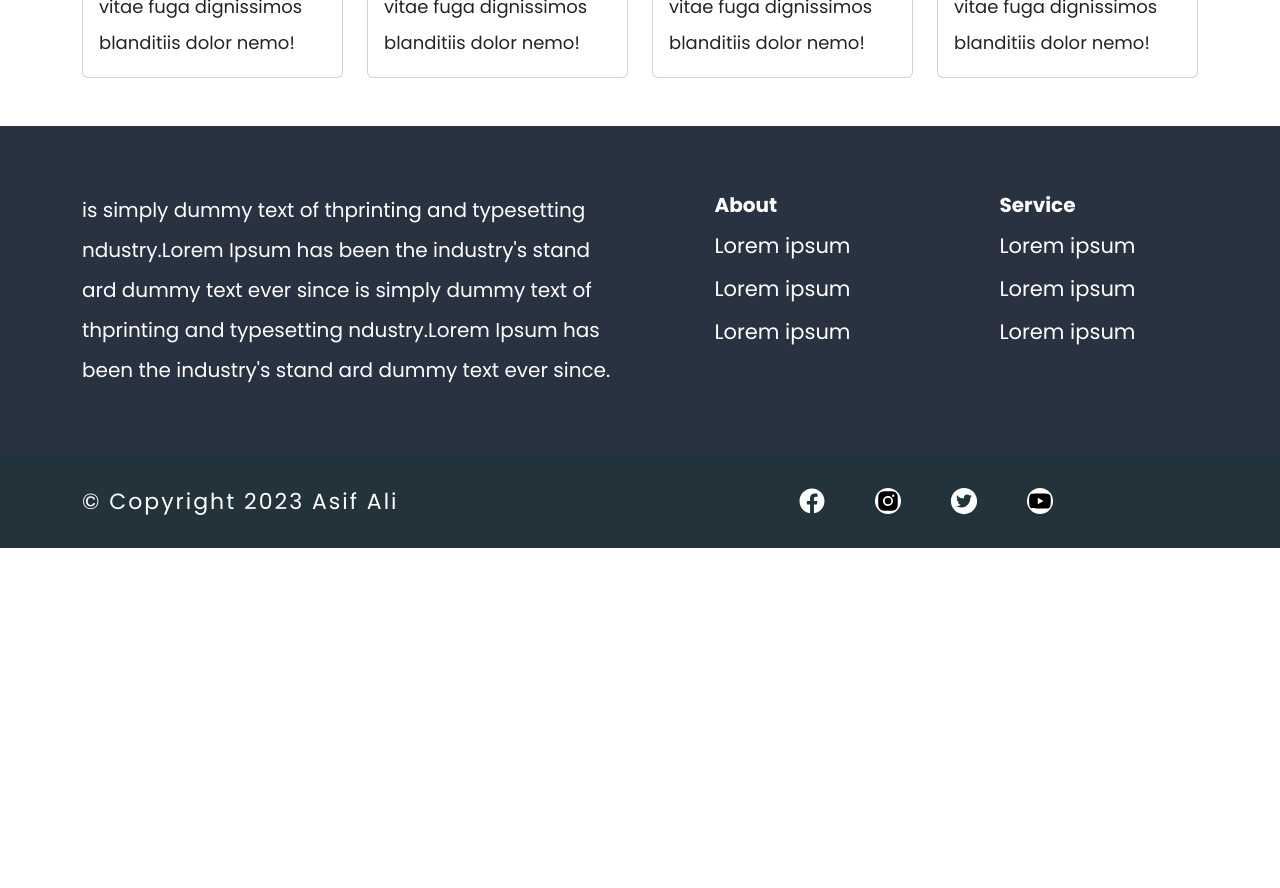
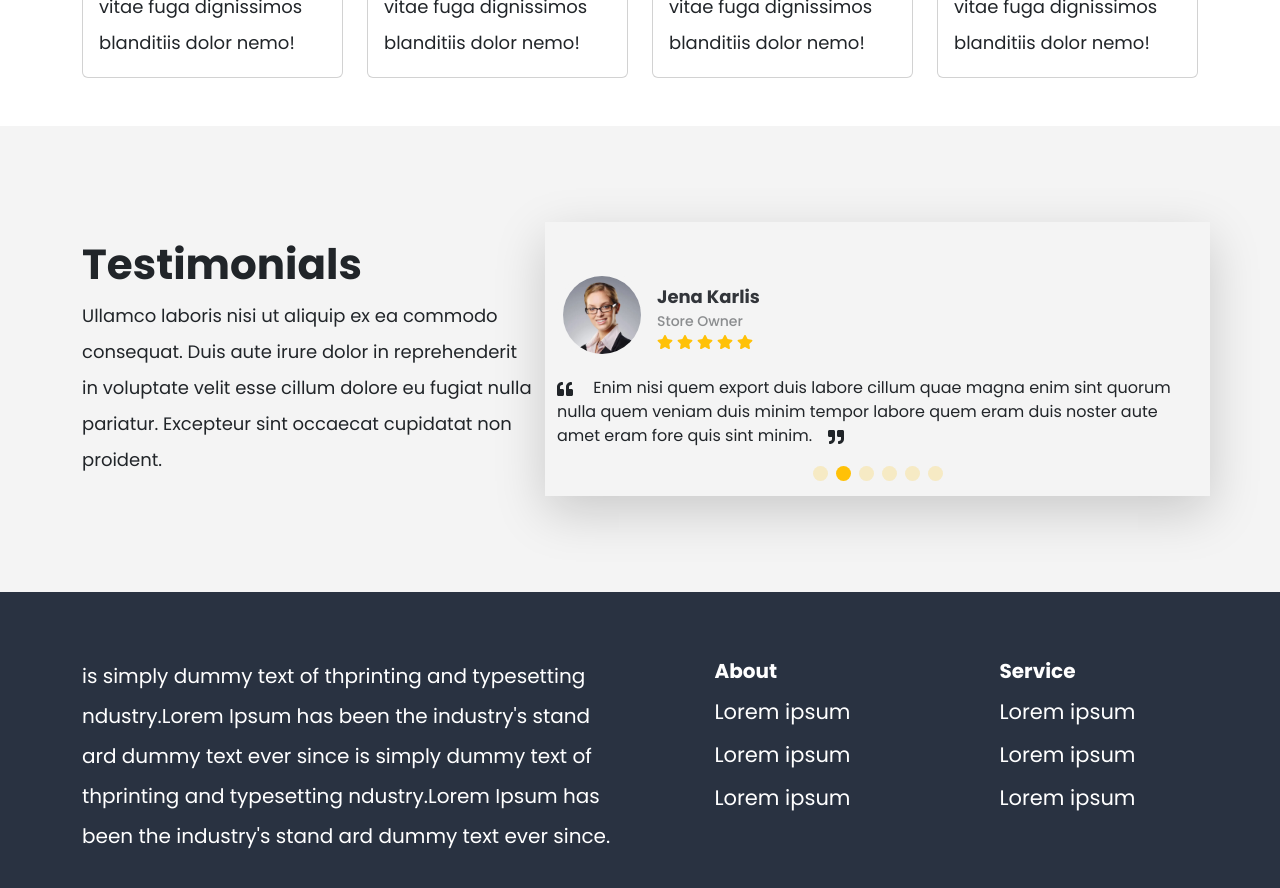
Before and after one commit to Asifmzn12/Website, a React (Vite) app: page / in a window 1280 px wide. Shown: the part 2340-3228 px from the top of the page. Before the commit the page ends 2888 px from the top, so only its background shows below. Built offline with nearby package versions, Linux system fonts and the light colour scheme; no server answers.

Commit message:
testimonial-Fix

```diff
--- a/src/App.css
+++ b/src/App.css
@@ -8,7 +8,9 @@
     --light-color:#e9ecef;
     --primary-font:'Poppins', sans-serif;
     --secondry-font:'Roboto', sans-serif;
-
+    --background-color: #f4f4f4;
+    --text-color:#32353a;
+    --text2-color:33, 37, 41;
 }
 body{
     width: 100vw;
--- a/src/Component/Aboutus.jsx
+++ b/src/Component/Aboutus.jsx
@@ -1,7 +1,7 @@
 import { useUserContext } from '../config/Usercontext';
 import Accordion from 'react-bootstrap/Accordion';
 
-import Images from './ImageApi';
+import Images from '../config/ImageApi'
 import Marquee from 'react-fast-marquee';
 import '../assets/css/about.css';
 
--- a/src/Component/Home.jsx
+++ b/src/Component/Home.jsx
@@ -1,13 +1,13 @@
 /* eslint-disable react/prop-types */
 /* eslint-disable react/no-unknown-property */
+import Images from '../config/ImageApi';
+import { Swiper, SwiperSlide } from 'swiper/react';
+import 'swiper/css';
+import { Navigation, Pagination, Scrollbar, A11y,Autoplay } from 'swiper/modules';
+import 'swiper/css/pagination';
+import "../assets/css/home.css"
+import { FaStar, FaQuoteLeft, FaQuoteRight } from "react-icons/fa";
 
-// Import Swiper styles
-
-import 'swiper/css';
-import 'swiper/css/navigation';
-import 'swiper/css/pagination';
-import 'swiper/css/scrollbar';
-import "../assets/css/home.css"
 import { boxes } from '../config/Homecard';
 const Box = ({ type, content }) => {
   console.log();
@@ -57,13 +57,10 @@ function Home() {
             </div>
           ))}
         </div>
-
-
-
       </div>
       <div className='container my-5'>
         <div className="row sectionbox justify-content-center align-items-center">
-        {[1,2,3,4].map((_,index) => (
+          {[1, 2, 3, 4].map((_, index) => (
             <div key={index} className="col-md-3 gy-3 ">
               <div className='card p-3'>
                 <p>  Lorem ipsum, dolor sit amet consectetur adipisicing elit. Molestiae quaerat officiis corporis eligendi, doloremque vitae fuga dignissimos blanditiis dolor nemo!</p>
@@ -73,10 +70,89 @@ function Home() {
             </div>
           ))}
         </div>
+      </div>
+      <section className='testimonial'>
+        <div className='container py-lg-5 py-1'>
+          <div className='row py-5 justify-content-center align-items-center'>
+            <div className='col-md-5'>
+              <h2>Testimonials</h2>
+              <p>
+
+                Ullamco laboris nisi ut aliquip ex ea commodo consequat. Duis aute irure dolor in reprehenderit in voluptate
+                velit esse cillum dolore eu fugiat nulla pariatur. Excepteur sint occaecat cupidatat non proident.
+              </p>
+
+            </div>
+
+          <div className='col-md-7 shadow-lg mt-3 mt-md-0 '>
+          <Swiper
+          // install Swiper modules
+          modules={[Navigation, Pagination, Scrollbar, A11y,Autoplay]}
+          spaceBetween={50}
+          loop={true}
+          slidesPerView={1}
+          autoplay={{
+            delay: 2000,
+            disableOnInteraction: false,
+          }}
+          pagination={{
+            clickable: true,
+          }}
+          navigation={true}
+          onSwiper={(swiper) => console.log(swiper)}
+          onSlideChange={() => console.log('slide change')}
+        >
+          {
+            Images.map((data,index)=>(
+              <SwiperSlide key={index}>
+                   <div className='testimonial-item py-5'>
+                     <div className='d-flex'>
+                       <div>
+                         <img src='images/test3.jpg' className='testimonial-img flex-shrink-0'></img>
+                       </div>
+                       <div className='d-flex flex-column justify-content-center align-items-start'>
+                         <h3>Jena Karlis</h3>
+                         <h4 className=''>Store Owner</h4>
+                         <div className='stars'>
+                           {[1, 2, 3, 4, 5].map((_, index) => (
+                             <FaStar key={index} className='me-1 d-inline-block' />
+
+                           ))
+
+                           }
+
+                         </div>
+                       </div>
+                     </div>
+                     <div className='mt-3'>
+                       <FaQuoteLeft /> <span className='p-3'>Enim nisi quem export duis labore cillum quae magna enim sint quorum nulla quem veniam duis minim tempor labore quem eram duis noster aute amet eram fore quis sint minim.</span>
+                       <FaQuoteRight />
+                     </div>
+                   </div>
+
+              </SwiperSlide>
+
+            ))
+          }
+          </Swiper>
+          </div>
+
+
 
 
 
           </div>
+
+
+
+        </div>
+
+
+
+
+      </section>
+
+
     </>
 
 
--- a/src/assets/css/home.css
+++ b/src/assets/css/home.css
@@ -25,13 +25,6 @@
     height: 100%;
     background-color: rgba(0, 0, 0, 0.5);
   }
-
-
-/*--------------------------------------------------------------
-# Header
---------------------------------------------------------------*/
-
-
 
 /*--------------------------------------------------------------
 
@@ -100,3 +93,34 @@
       order: 1;
     }
   }
+  .testimonial{
+    background-color: var(--background-color);
+  }
+  .testimonial-item .testimonial-img {
+    width: 90px;
+    height: 90px;
+    border-radius: 50px;
+    border: 6px solid var(--background-color);
+    margin-right: 10px;
+}
+.testimonial .testimonial-item h3 {
+  font-size: 18px;
+  font-weight: bold;
+  margin: 10px 0 5px 0;
+  color:var(--text-color)
+}
+.testimonial .testimonial-item h4 {
+  font-size: 14px;
+  margin: 0;
+    color: rgba(var(--text2-color), 0.5);
+}
+.stars svg{
+  color:#ffc107;
+}
+.swiper-slide img {
+  filter: blur(0);
+}
+.swiper-pagination-bullet{
+  background-color:#ffc107 !important;
+
+}
```
Also changed, not shown: public/images/test3.jpg (added), src/config/ImageApi.js (renamed from src/Component/ImageApi.js). Lines whose indentation alone changed are shown as unchanged.
